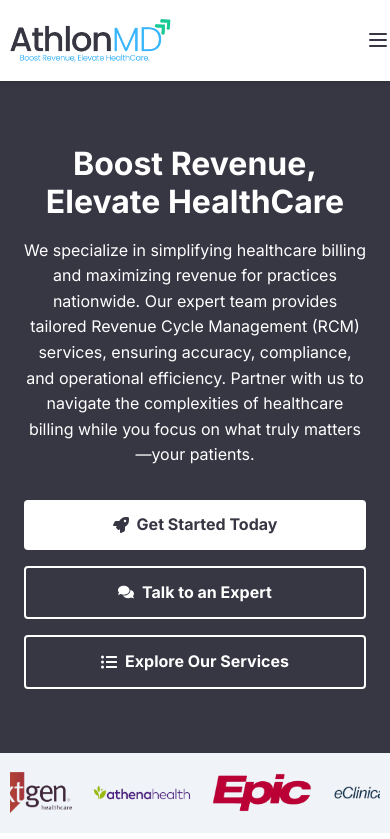
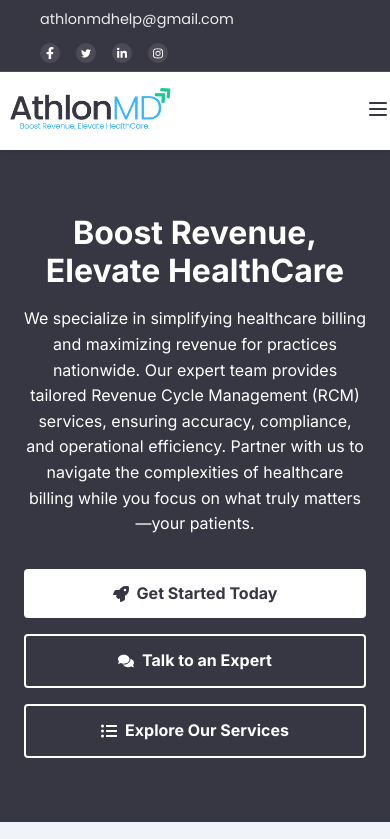
Before and after one commit to noman-nawaz-dev/healthcare-billing-website, a Next.js app: page / in a window 390 px wide. Shown: the top 839 px of the page. Built offline with nearby package versions, Linux system fonts and the light colour scheme.

Commit message:
added banner to header

```diff
--- a/app/layout.tsx
+++ b/app/layout.tsx
@@ -1,11 +1,16 @@
 import "./globals.css";
 import type { Metadata } from "next";
-import { Inter } from "next/font/google";
+import { Inter, Poppins } from "next/font/google";
 import Header from "@/components/Header";
 import Footer from "@/components/Footer";
 import type React from "react"; // Added import for React
 
 const inter = Inter({ subsets: ["latin"] });
+const poppins = Poppins({
+  weight: ["400", "500", "600"],
+  subsets: ["latin"],
+  display: "swap",
+});
 
 export const metadata: Metadata = {
   title: "AthlonMD - Healthcare Billing Solutions",
--- a/components/Header.module.css
+++ b/components/Header.module.css
@@ -5,7 +5,7 @@
   top: 0;
   z-index: 1000;
   transition: all 0.3s ease;
-  padding: 0.2rem 0;
+  padding-bottom: 0.2rem;
 }
 
 .scrolled {
@@ -71,6 +71,62 @@
   color: var(--primary-color);
 }
 
+.topBanner {
+  background-color: var(--primary-color);
+  color: white;
+  padding: 0.75rem 0;
+  font-size: 0.9rem;
+  border-bottom: 1px solid rgba(255, 255, 255, 0.1);
+  font-family: 'Poppins', sans-serif;
+}
+
+.topBannerContent {
+  display: flex;
+  justify-content: space-between;
+  align-items: center;
+}
+
+.address {
+  font-size: 1rem;
+  font-weight: 400;
+  font-family: "Poppins", sans-serif;
+  display: flex;
+  align-items: center;
+  gap: 0.5rem;
+  font-weight: 400;
+}
+
+.slogan {
+  font-weight: 600;
+  letter-spacing: 1px;
+  text-transform: uppercase;
+  font-size: 0.95rem;
+}
+
+.socialIcons {
+  display: flex;
+  gap: 1.25rem;
+}
+
+.socialIcons a {
+  color: white;
+  transition: all 0.3s ease;
+  display: flex;
+  align-items: center;
+  justify-content: center;
+  width: 24px;
+  height: 24px;
+  border-radius: 50%;
+  background-color: rgba(255, 255, 255, 0.1);
+  padding: 5px;
+}
+
+.socialIcons a:hover {
+  color: var(--secondary-color);
+  background-color: rgba(255, 255, 255, 0.2);
+  transform: translateY(-2px);
+}
+
 @media (max-width: 768px) {
   .headerContent {
     padding: 0.75rem 0;
@@ -110,4 +166,34 @@
     width:180px;
     height:auto;
   }
+
+  .topBanner {
+    padding: 0.5rem 1rem;
+  }
+
+  .topBannerContent {
+    flex-direction: column;
+    gap: 0.75rem;
+    align-items: flex-start;
+  }
+
+  .address {
+    font-size: 0.9rem;
+    font-weight: 400;
+    opacity: 0.9;
+  }
+
+  .slogan {
+    display: none;
+  }
+
+  .socialIcons {
+    gap: 1rem;
+  }
+
+  .socialIcons a {
+    width: 20px;
+    height: 20px;
+    font-size: 0.8rem;
+  }
 }
--- a/components/Header.tsx
+++ b/components/Header.tsx
@@ -4,6 +4,12 @@ import { useState, useEffect } from "react";
 import Link from "next/link";
 import Image from "next/image";
 import { Menu, X } from "lucide-react";
+import {
+  FaFacebookF,
+  FaTwitter,
+  FaLinkedinIn,
+  FaInstagram,
+} from "react-icons/fa";
 import styles from "./Header.module.css";
 
 const Header = () => {
@@ -23,6 +29,30 @@ const Header = () => {
 
   return (
     <header className={`${styles.header} ${isScrolled ? styles.scrolled : ""}`}>
+      <div className={styles.topBanner}>
+        <div className="container">
+          <div className={styles.topBannerContent}>
+            <div className={styles.address}>athlonmdhelp@gmail.com</div>
+            <div className={styles.slogan}>
+              Boost Revenue, Elevate HealthCare
+            </div>
+            <div className={styles.socialIcons}>
+              <a href="#" aria-label="Facebook">
+                <FaFacebookF />
+              </a>
+              <a href="#" aria-label="Twitter">
+                <FaTwitter />
+              </a>
+              <a href="#" aria-label="LinkedIn">
+                <FaLinkedinIn />
+              </a>
+              <a href="#" aria-label="Instagram">
+                <FaInstagram />
+              </a>
+            </div>
+          </div>
+        </div>
+      </div>
       <div className={`container ${styles.headerContent}`}>
         <Link href="/" className={styles.logo}>
           <Image
```
